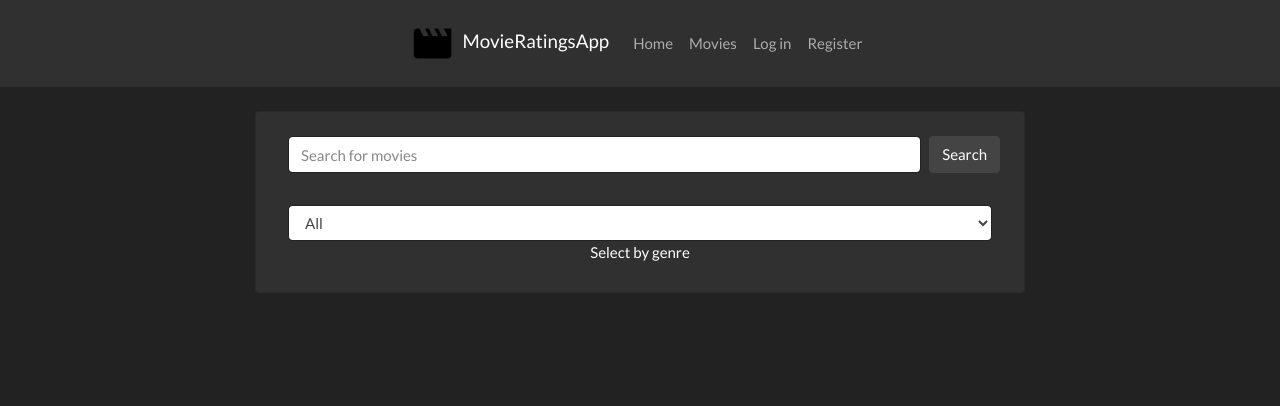
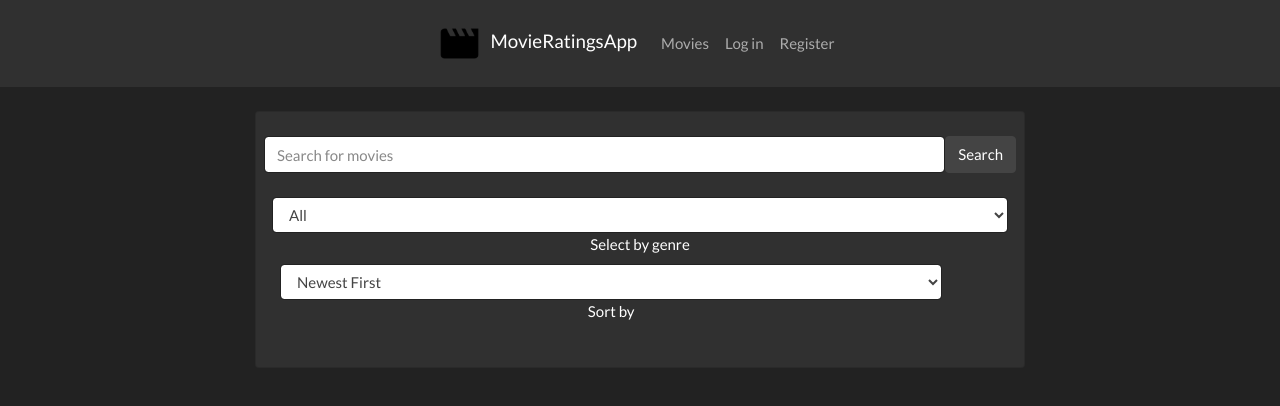
Before and after one commit to isakpulkki/MovieRatingsApp, a Flask app: template src/templates/movies.html in a window 1280 px wide. Shown: the top 406 px of the page. Run offline with Flask 2, Linux system fonts and the light colour scheme; the template is opened without the code that fills it, so the values that code supplies are empty; some libraries are stand-ins or nearby versions.

Commit message:
Fix minor UI bugs

```diff
--- a/src/templates/layout.html
+++ b/src/templates/layout.html
@@ -2,20 +2,17 @@
 <meta name="viewport" content="width=device-width, initial-scale=1">
 <link rel="stylesheet" href="/static/css/main.css">
 <link rel="icon" href="/static/images/favicon.png">
-
 <script src="https://code.jquery.com/jquery-3.2.1.slim.min.js"
   integrity="sha384-KJ3o2DKtIkvYIK3UENzmM7KCkRr/rE9/Qpg6aAZGJwFDMVNA/GpGFF93hXpG5KkN" crossorigin="anonymous"></script>
 <script src="https://cdn.jsdelivr.net/npm/bootstrap@4.0.0/dist/js/bootstrap.min.js"
   integrity="sha384-JZR6Spejh4U02d8jOt6vLEHfe/JQGiRRSQQxSfFWpi1MquVdAyjUar5+76PVCmYl" crossorigin="anonymous"></script>
 <link href="https://stackpath.bootstrapcdn.com/font-awesome/4.7.0/css/font-awesome.min.css" rel="stylesheet"
   integrity="sha384-wvfXpqpZZVQGK6TAh5PVlGOfQNHSoD2xbE+QkPxCAFlNEevoEH3Sl0sibVcOQVnN" crossorigin="anonymous">
-
-<title>MovieRatingsApp</title>
-
+<title>MovieRatingsApp
+</title>
 <nav class="navbar navbar-expand-lg navbar-dark bg-dark mb-2 text-center">
   <ul class="navbar-nav mx-auto">
-    <a class="navbar-brand" href="/"><img src="/static/images/favicon.png" width="45"
-        class="mr-2"></img>MovieRatingsApp</a>
+    <a class="navbar-brand" href="/"><img src="/static/images/favicon.png" width="45" class="mr-2">MovieRatingsApp</a>
     <button class="navbar-toggler" type="button" data-toggle="collapse" data-target="#navbarColor02"
       aria-controls="navbarColor02" aria-expanded="false" aria-label="Toggle navigation">
       <span class="navbar-toggler-icon"></span>
@@ -23,11 +20,7 @@
     </div>
     <div class="collapse navbar-collapse mx-auto" id="navbarColor02">
       <li class="nav-item">
-        <a class="nav-link {{ ' active' if active_page == 'index' else ''}}" href="/">Home
-        </a>
-      </li>
-      <li class="nav-item">
-        <a class="nav-link {{ ' active' if active_page == 'movies' else ''}}" href="/movies">Movies
+        <a class="nav-link {{ ' active' if active_page == 'movies' else ''}}" href="/">Movies
         </a>
       </li>
       {% if session.user_id %}
@@ -61,7 +54,6 @@
     </div>
   </ul>
 </nav>
-
 <div class="container-fluid py-3">
   <div class="row">
     {% block content %}
--- a/src/templates/movies.html
+++ b/src/templates/movies.html
@@ -1,36 +1,42 @@
 {% set active_page = "movies" %}
 {% extends "layout.html" %}
 {% block content %}
-<div class=" col-12 justify-content-center mb-4 d-flex flex-column">
-    <div class="card rounded-3 text-center flex-grow">
-        <div class="card-body mt-4 mx-4 mb-1">
+<div class="col-12 justify-content-center mb-4 d-flex flex-column">
+    <div class="card rounded-3 text-center">
+        <div class="card-body mt-4 mx-2 mb-1">
             <form action="/search" method="GET" class="d-flex">
-                <input class="form-control mb-4 mx-2" type="text" name="query" placeholder="Search for movies">
+                <input class="form-control mb-4" type="text" name="query" placeholder="Search for movies">
                 <button class="btn btn-secondary mb-4" type="submit">Search</button>
             </form>
-            <div class="form-group mx-2">
-                <form method="POST" action="/movies">
-                    <select class="form-control mt-2" name="genre" onchange="this.form.submit()">
-                        <option value="all">All</option>
+            <form method="GET" action="/" class="d-flex flex-wrap justify-content-between">
+                <div class="form-group mx-2 flex-fill mb-3 mb-md-0" style="flex: 1; height: 100%; width: 90%;">
+                    <select class="form-control" name="genre" onchange="this.form.submit()">
+                        <option value="all" {% if selected is none %} selected {% endif %}>All</option>
                         {% for genre in genres %}
-                        <option value="{{genre.id}}" {% if selected == genre.id %} selected {% endif %}>
-                            {{genre.name}}</option>
+                        <option value="{{genre.id}}" {% if selected==genre.id %} selected {% endif %}>
+                            {{genre.name}}
+                        </option>
                         {% endfor %}
                     </select>
-                </form>
-                <label>Select by genre</label>
-            </div>
+                    <label>Select by genre</label>
+                    <div class="form-group mx-2 flex-fill mb-3 mb-md-0" style="flex: 1; height: 100%; width: 90%;">
+                        <select class="form-control" name="sort" onchange="this.form.submit()">
+                            <option value="desc" {% if sort=='desc' %} selected {% endif %}>Newest First</option>
+                            <option value="asc" {% if sort=='asc' %} selected {% endif %}>Oldest First</option>
+                        </select>
+                        <label>Sort by</label>
+                    </div>
+            </form>
         </div>
     </div>
 </div>
-
-{%for movie in movies%}
-<div class=" col-lg justify-content-center mb-4 d-flex flex-column">
+{% for movie in movies %}
+<div class="col-lg justify-content-center mb-4 d-flex flex-column">
     <div class="card rounded-3 text-center flex-grow">
         <div class="card-body mx-4 mt-4 mb-4">
-            <a href="/movies/{{movie.id}}"><img class="w-100 rounded" src="/cover/{{movie.id}}"></img></a>
-            <h3 class="mt-4 mb-4">{{movie.name}}</h3>
-            <h5 class="mt-4 mb-3">{{movie.genre}}</h5>
+            <a href="/movies/{{movie.id}}"><img class="rounded" style="width: 65%;" src="/cover/{{movie.id}}"></img></a>
+            <h3 class="mt-4 mb-2">{{movie.name}}</h3>
+            <h5 class="mt-4 mb-2">{{movie.genre}}</h5>
             <p>{{movie.description|truncate(150)}}</p>
             {% if movie.reviews %}
             <h5 mt-4>Average rating</h5>
@@ -49,8 +55,7 @@
             <i>No reviews yet</i>
             {% endif %}
             <form action="/movies/{{movie.id}}">
-                <input type="submit" button type="button" class="btn btn-secondary btn-center mt-4"
-                    value="Read more"></button>
+                <input type="submit" class="btn btn-secondary btn-center mt-4" value="Read more">
             </form>
             {% if session.user_admin %}
             <form action="/delete/{{movie.id}}" method="POST">
```
Also changed, not shown: src/templates/index.html (deleted, +0 -67 lines), src/templates/movie.html (+6 -8 lines).
